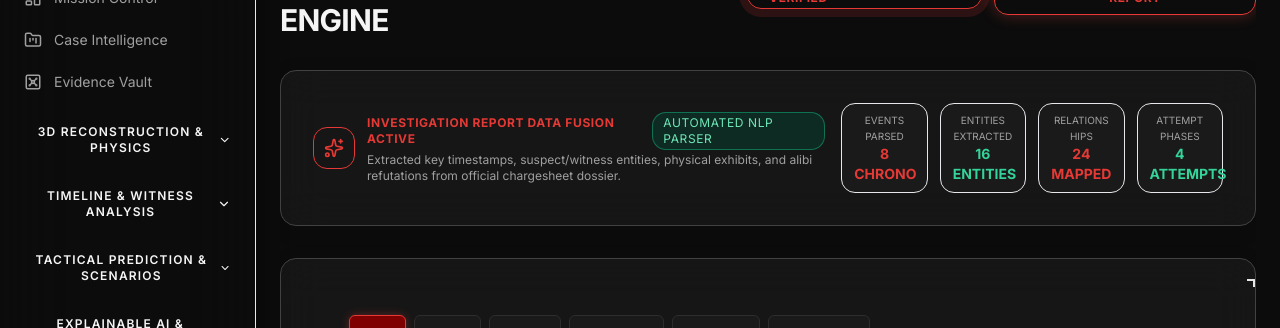
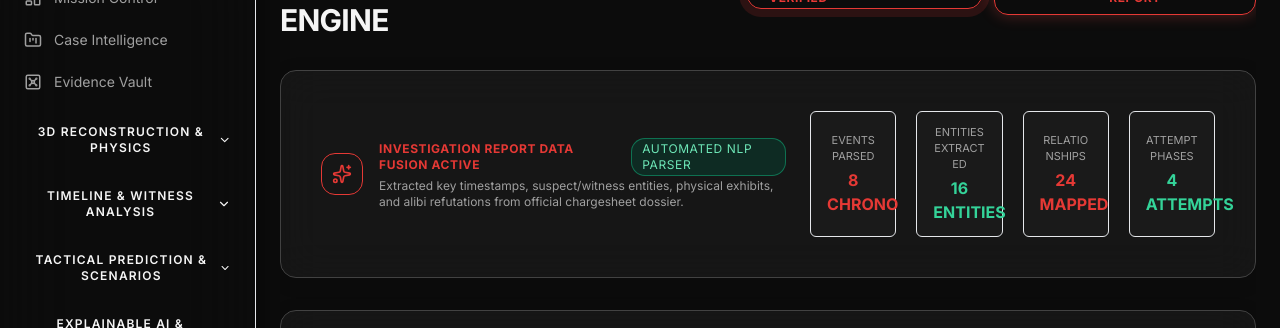
Before and after one commit to SyndicateIX/Suraag, a React (Vite) app: page /timeline in a window 1280 px wide. Shown: the part 146-474 px from the top of the page. Built offline with nearby package versions, Linux system fonts and the light colour scheme; no server answers.

Commit message:
Fix spacing for Timeline Engine stats banner

```diff
--- a/src/pages/TimelineEngine.tsx
+++ b/src/pages/TimelineEngine.tsx
@@ -155,9 +155,9 @@ export const TimelineEngine: React.FC = () => {
       </div>
 
       {/* Extraction Statistics Overview Banner */}
-      <GlassCard glow className="p-4 border-l-4 border-l-primary bg-secondary-container/10">
-        <div className="flex flex-col lg:flex-row lg:items-center justify-between gap-4">
-          <div className="flex items-center gap-3">
+      <GlassCard glow className="p-6 border-l-4 border-l-primary bg-secondary-container/10">
+        <div className="flex flex-col lg:flex-row lg:items-center justify-between gap-6">
+          <div className="flex items-center gap-4">
             <div className="p-2.5 rounded bg-primary/20 border border-primary shrink-0">
               <Sparkles className="w-5 h-5 text-primary" />
             </div>
@@ -174,28 +174,28 @@ export const TimelineEngine: React.FC = () => {
             </div>
           </div>
 
-          <div className="grid grid-cols-2 sm:grid-cols-4 gap-3 text-xs font-tactical-data">
-            <div className="px-3 py-2 rounded bg-surface-container border border-outline-variant/40 text-center">
-              <span className="text-on-surface-variant block text-[10px] uppercase">EVENTS PARSED</span>
-              <strong className="text-primary font-bold text-sm">
+          <div className="grid grid-cols-2 sm:grid-cols-4 gap-4 md:gap-5 text-xs font-tactical-data">
+            <div className="px-4 py-3 rounded-md bg-surface-container border border-outline-variant/40 text-center flex flex-col justify-center">
+              <span className="text-on-surface-variant block text-[11px] uppercase mb-1">EVENTS PARSED</span>
+              <strong className="text-primary font-bold text-base">
                 {extractedData.stats.totalEventsExtracted} CHRONO
               </strong>
             </div>
-            <div className="px-3 py-2 rounded bg-surface-container border border-outline-variant/40 text-center">
-              <span className="text-on-surface-variant block text-[10px] uppercase">ENTITIES EXTRACTED</span>
-              <strong className="text-emerald-400 font-bold text-sm">
+            <div className="px-4 py-3 rounded-md bg-surface-container border border-outline-variant/40 text-center flex flex-col justify-center">
+              <span className="text-on-surface-variant block text-[11px] uppercase mb-1">ENTITIES EXTRACTED</span>
+              <strong className="text-emerald-400 font-bold text-base">
                 {extractedData.stats.entitiesExtracted.persons + extractedData.stats.entitiesExtracted.locations} ENTITIES
               </strong>
             </div>
-            <div className="px-3 py-2 rounded bg-surface-container border border-outline-variant/40 text-center">
-              <span className="text-on-surface-variant block text-[10px] uppercase">RELATIONSHIPS</span>
-              <strong className="text-primary font-bold text-sm">
+            <div className="px-4 py-3 rounded-md bg-surface-container border border-outline-variant/40 text-center flex flex-col justify-center">
+              <span className="text-on-surface-variant block text-[11px] uppercase mb-1">RELATIONSHIPS</span>
+              <strong className="text-primary font-bold text-base">
                 {extractedData.stats.relationshipsMapped} MAPPED
               </strong>
             </div>
-            <div className="px-3 py-2 rounded bg-surface-container border border-outline-variant/40 text-center">
-              <span className="text-on-surface-variant block text-[10px] uppercase">ATTEMPT PHASES</span>
-              <strong className="text-emerald-400 font-bold text-sm">
+            <div className="px-4 py-3 rounded-md bg-surface-container border border-outline-variant/40 text-center flex flex-col justify-center">
+              <span className="text-on-surface-variant block text-[11px] uppercase mb-1">ATTEMPT PHASES</span>
+              <strong className="text-emerald-400 font-bold text-base">
                 {extractedData.stats.attemptsIdentified} ATTEMPTS
               </strong>
             </div>
```
